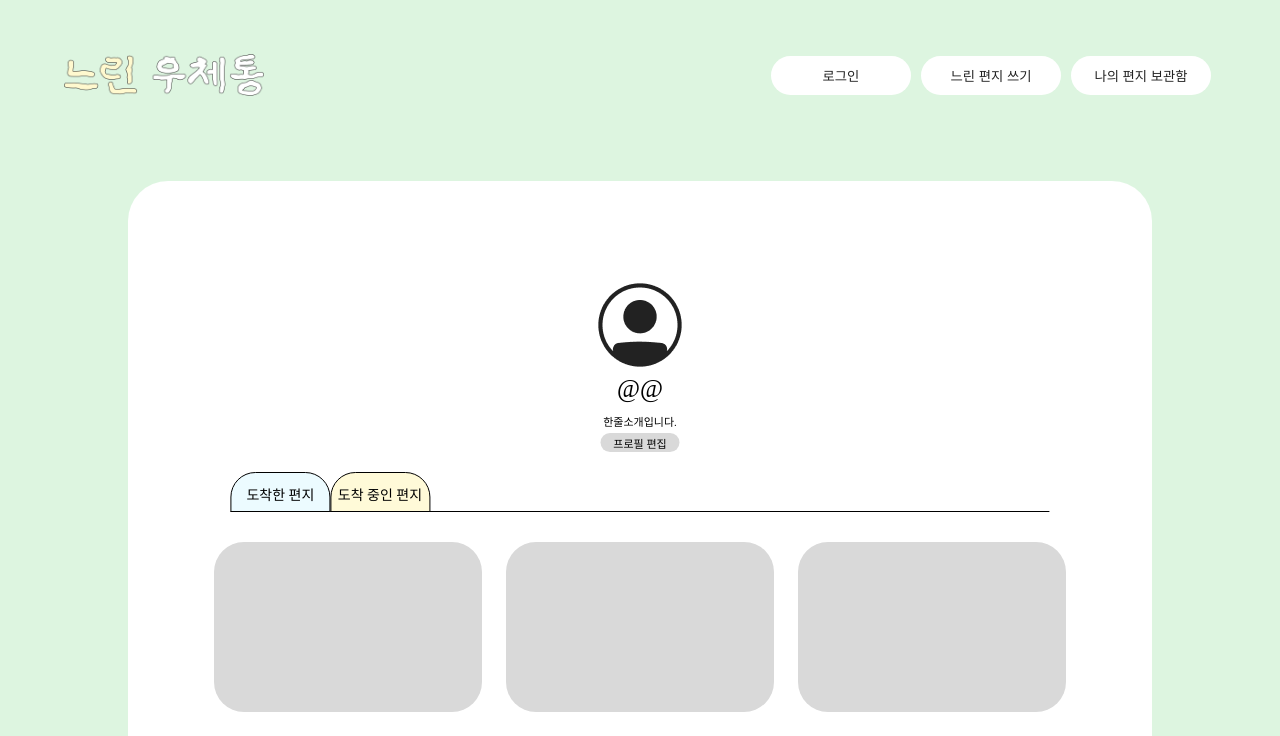
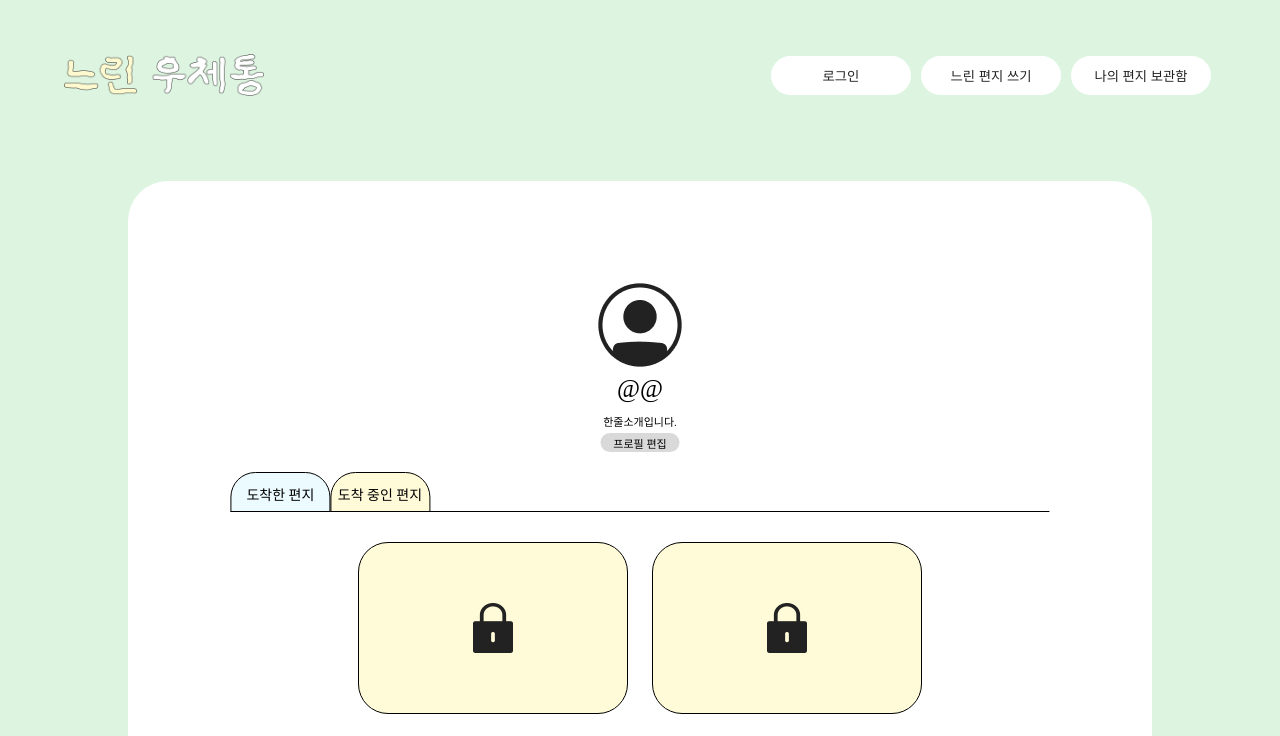
Before and after one commit to pknu-wap/2025_1_WEB_2, a React (Create React App) app in the folder client/: page /mypage2 in a window 1280 px wide. Shown: the top 736 px of the page. Built offline with nearby package versions, Linux system fonts and the light colour scheme; a web font is replaced by a local one.

Commit message:
feature : arrived box 구현

```diff
--- a/client/src/components/MyPage2/MyPage2.css
+++ b/client/src/components/MyPage2/MyPage2.css
@@ -127,8 +127,8 @@
   background-color: #FFF9CFCC;
 }
 
-.gray-box-container {
-  width: 100%;
+.arriving-box-container {
+  width: 80%;
   padding: 10px;
   display: flex;
   flex-wrap: wrap;
@@ -139,20 +139,26 @@
   box-sizing: border-box;
 }
 
-.gray-box {
+.arriving-box {
   width: 268px;
   height: 170px;
-  background-color: #d9d9d9;
   border-radius: 30px;
   display: flex;
   align-items: center;
   justify-content: center;
   cursor: pointer;
   transition: background-color 0.3s ease;
+  background-color: #FFF9CFCC;
+  border: 1px solid black;
 }
 
-.gray-box:hover {
+.arriving-box:hover {
   background-color: #a9a9a9;
+}
+
+.lock-image {
+  width: 40px;
+  height: auto;
 }
 
 .box-title {
--- a/client/src/components/MyPage2/MyPage2.js
+++ b/client/src/components/MyPage2/MyPage2.js
@@ -4,6 +4,7 @@ import { useNavigate } from "react-router-dom";
 import "./MyPage2.css";
 import imageAboveText from "../../assets/MyPage/image.png";
 import lettersData from "./mockLetters2.json"; // 같은 폴더에 mockLetters.json
+import LockImage from "../../assets/MyPage/lock.png";
 
 function MyPage() {
   const [hoveredIndex, setHoveredIndex] = useState(null);
@@ -31,7 +32,7 @@ function MyPage() {
         <div className="intro-content">
           <img
             src={imageAboveText}
-            alt="프로필 이미지지"
+            alt="프로필 이미지"
             className="profile-image"
           />
           <p className="name-text">@@</p>
@@ -43,9 +44,9 @@ function MyPage() {
           <button className="letter-arriving">도착 중인 편지</button>
         </div>
 
-        <div className="gray-box-container">
+        <div className="arriving-box-container">
           {letters.map((letter, index) => (
-            <div className="gray-box"
+            <div className="arriving-box"
               onMouseEnter={() => setHoveredIndex(index)}
               onMouseLeave={() => setHoveredIndex(null)}
               onClick={() => handleLetterClick(letter.id)}
@@ -53,6 +54,11 @@ function MyPage() {
               {hoveredIndex === index && (
                 <div className="box-title">{letter.title}</div>
               )}
+              <img
+              src={LockImage}
+              alt="자물쇠 이미지"
+              className="lock-image"
+              />
             </div>
           ))}
         </div>
```
Also changed, not shown: client/src/assets/MyPage/lock.png (added).
